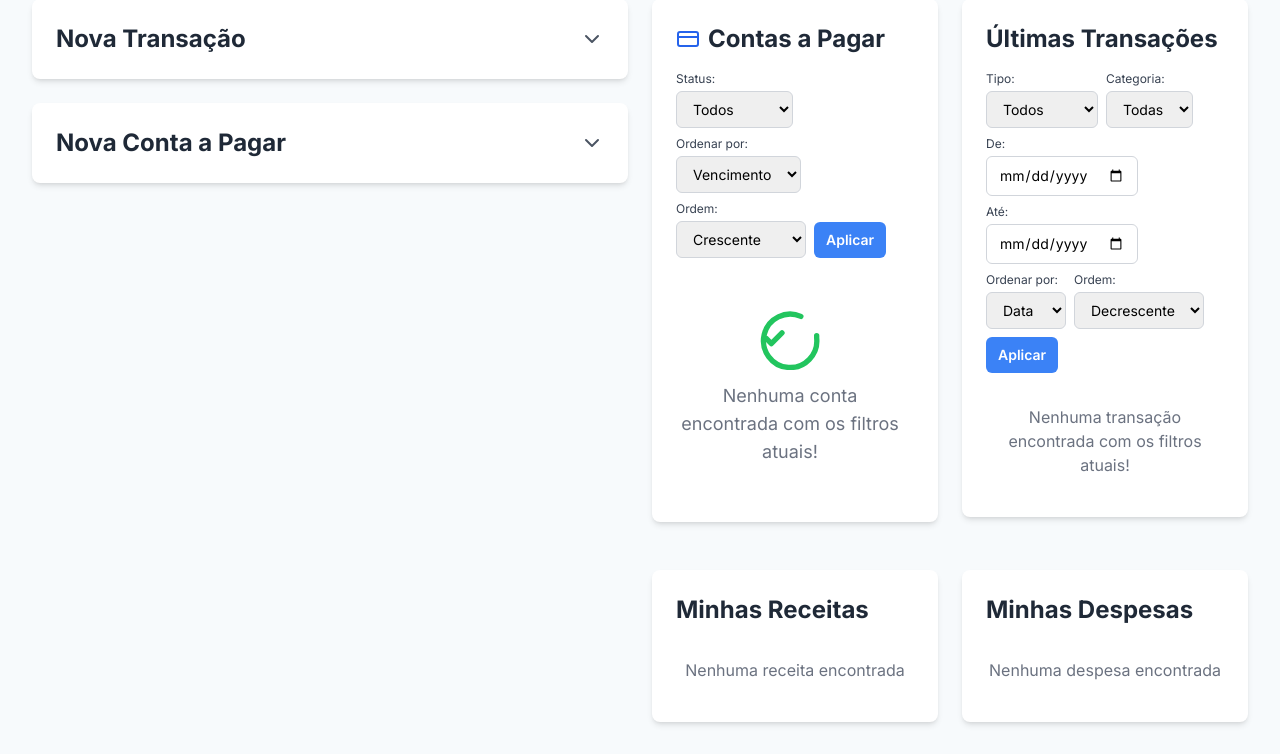
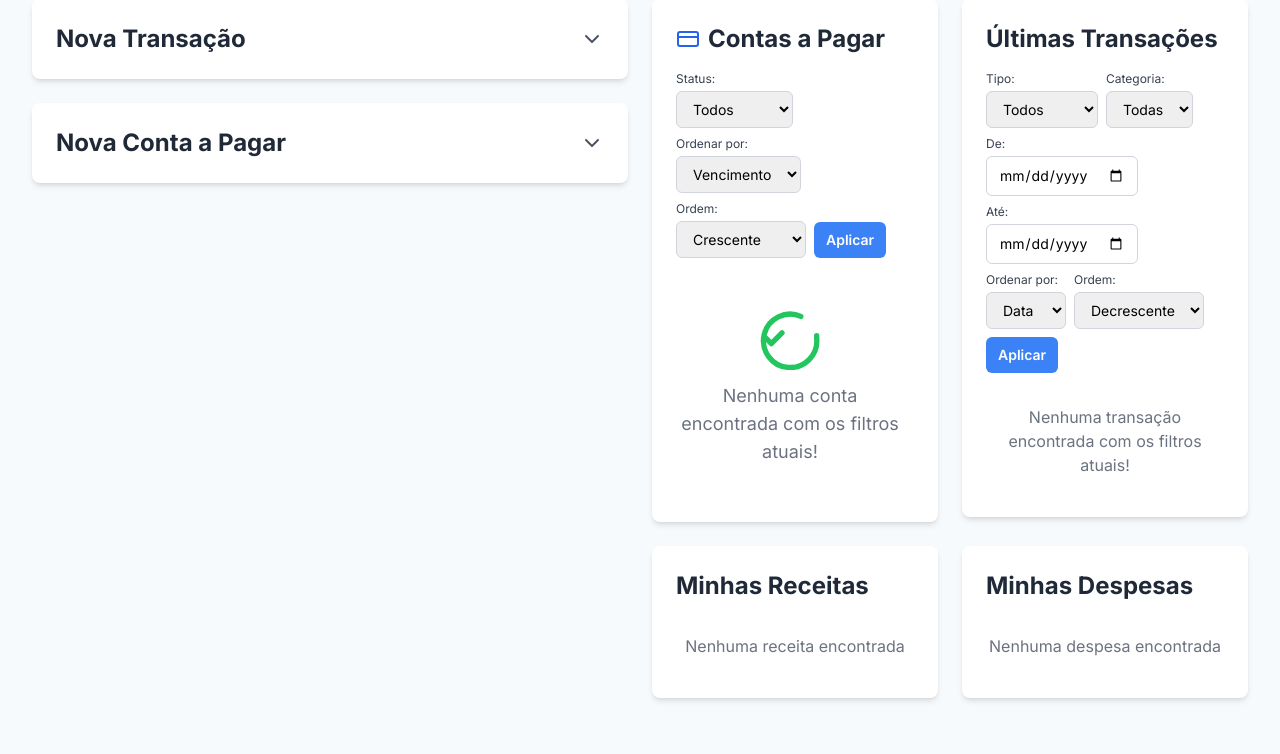
Before and after one commit to txpbm800/app.py, a Python web app: template templates/index.html in a window 1280 px wide. Shown: the part 277-1031 px from the top of the page. After the commit the page ends 978 px from the top, so only its background shows below. Run offline with Jinja, Linux system fonts and the light colour scheme; the template is opened without the code that fills it, so the values that code supplies are empty; some libraries are stand-ins or nearby versions.

Commit message:
Fix: Final layout rebuild for 2x2 lists (Bills, Transactions, Income, Expense) in index.html, ensuring correct grid and flexbox usage for desired positioning. (Requires DB recreate for schema compatibility)

```diff
--- a/templates/index.html
+++ b/templates/index.html
@@ -251,11 +251,10 @@
             </div>
         </div>
 
-        {# NOVO: Grid principal para os formulários e as listas, garantindo o layout de 2 colunas no desktop #}
+        {# COLUNA DE FORMULÁRIOS (Nova Transação, Nova Conta a Pagar) #}
+        {# Esta div agrupa os dois formulários no lado esquerdo do desktop #}
         <div class="grid grid-cols-1 lg:grid-cols-2 gap-6 mt-8 items-start">
-
-            {# COLUNA ESQUERDA: Formulário de Nova Transação e Nova Conta a Pagar #}
-            <div class="col-span-1 space-y-6"> {# Esta div vai agrupar os dois formulários e ocupar a primeira coluna #}
+            <div class="col-span-1 space-y-6">
                 <!-- Transaction Form Section (Colapsável) -->
                 <div class="rounded-lg shadow-md bg-white card-shadow">
                     <button type="button" class="w-full text-left p-6 flex items-center justify-between focus:outline-none" onclick="toggleAccordion('transaction-form-content', 'transaction-arrow', ['bill-form-content'], ['bill-arrow'])">
@@ -380,14 +379,14 @@
                         </form>
                     </div>
                 </div>
-            </div> {# Fim da COLUNA ESQUERDA #}
+            </div> {# Fim da COLUNA ESQUERDA (Formulários) #}
 
-            {# COLUNA DIREITA: Todas as Listas de Dados (Contas a Pagar, Últimas Transações, Receitas, Despesas) #}
-            {# Esta div vai ocupar a segunda coluna no desktop. Dentro dela, criaremos um grid 2x2 para as 4 listas. #}
+            {# COLUNA DIREITA: Todas as Listas de Dados #}
+            {# Esta div principal é o grid 2x2 para as 4 listas no desktop #}
             <div class="col-span-1 grid grid-cols-1 md:grid-cols-2 gap-6 items-start">
 
                 <!-- Bills List Section (Contas a Pagar) - TOP-LEFT -->
-                <div class="rounded-lg shadow-md bg-white p-6 card-shadow"> {# Não precisa de col-span aqui, o grid pai já define #}
+                <div class="rounded-lg shadow-md bg-white p-6 card-shadow col-span-1"> {# Col-span-1 para ocupar uma coluna #}
                     <h2 class="flex items-center space-x-2 text-2xl font-bold text-gray-800 mb-4">
                         <svg xmlns="http://www.w3.org/2000/svg" width="24" height="24" viewBox="0 0 24 24" fill="none" stroke="currentColor" stroke-width="2" stroke-linecap="round" stroke-linejoin="round" class="lucide lucide-credit-card h-6 w-6 text-blue-600"><rect width="20" height="14" x="2" y="5" rx="2"/><line x1="2" x2="22" y1="10" y2="10"/></svg>
                         <span>Contas a Pagar</span>
@@ -527,7 +526,7 @@
                 </div>
 
                 <!-- Transaction List Section (Últimas Transações) - TOP-RIGHT -->
-                <div class="rounded-lg shadow-md bg-white p-6 card-shadow"> {# Removido col-span aqui, o grid pai já define #}
+                <div class="rounded-lg shadow-md bg-white p-6 card-shadow"> {# Não precisa de col-span aqui, o grid pai já define #}
                     <h2 class="text-2xl font-bold text-gray-800 mb-4">Últimas Transações</h2>
                     {# CONTROLES DE FILTRO E ORDENAÇÃO PARA TRANSAÇÕES #}
                     <div class="mb-4 space-y-2">
@@ -630,8 +629,8 @@
                     </div>
                 </div>
 
-                <!-- Income List Section -->
-                <div class="rounded-lg shadow-md bg-white p-6 card-shadow mt-6"> {# mt-6 para mobile spacing #}
+                <!-- Income List Section - BOTTOM-LEFT -->
+                <div class="rounded-lg shadow-md bg-white p-6 card-shadow mt-6 md:mt-0"> {# mt-6 para mobile spacing, md:mt-0 para desktop #}
                     <h2 class="text-2xl font-bold text-gray-800 mb-4">Minhas Receitas</h2>
                     <div class="space-y-3">
                         {% if not income_transactions %}
@@ -657,8 +656,8 @@
                         </div>
                     </div>
 
-                    <!-- Expense List Section -->
-                    <div class="rounded-lg shadow-md bg-white p-6 card-shadow mt-6"> {# mt-6 para mobile spacing #}
+                    <!-- Expense List Section - BOTTOM-RIGHT -->
+                    <div class="rounded-lg shadow-md bg-white p-6 card-shadow mt-6 md:mt-0"> {# mt-6 para mobile spacing #}
                         <h2 class="text-2xl font-bold text-gray-800 mb-4">Minhas Despesas</h2>
                         <div class="space-y-3">
                             {% if not expense_transactions %}
@@ -683,7 +682,7 @@
                             {% endif %}
                         </div>
                     </div>
-                </div> {# Fim do novo div que agrupa Últimas Transações, Receitas e Despesas #}
+                </div> {# Fim do novo div que agrupa Receitas e Despesas #}
 
 
             </div> {# Fim do CONTÊINER DE GRADE UNIFICADO para Formulários e Listas #}
```
